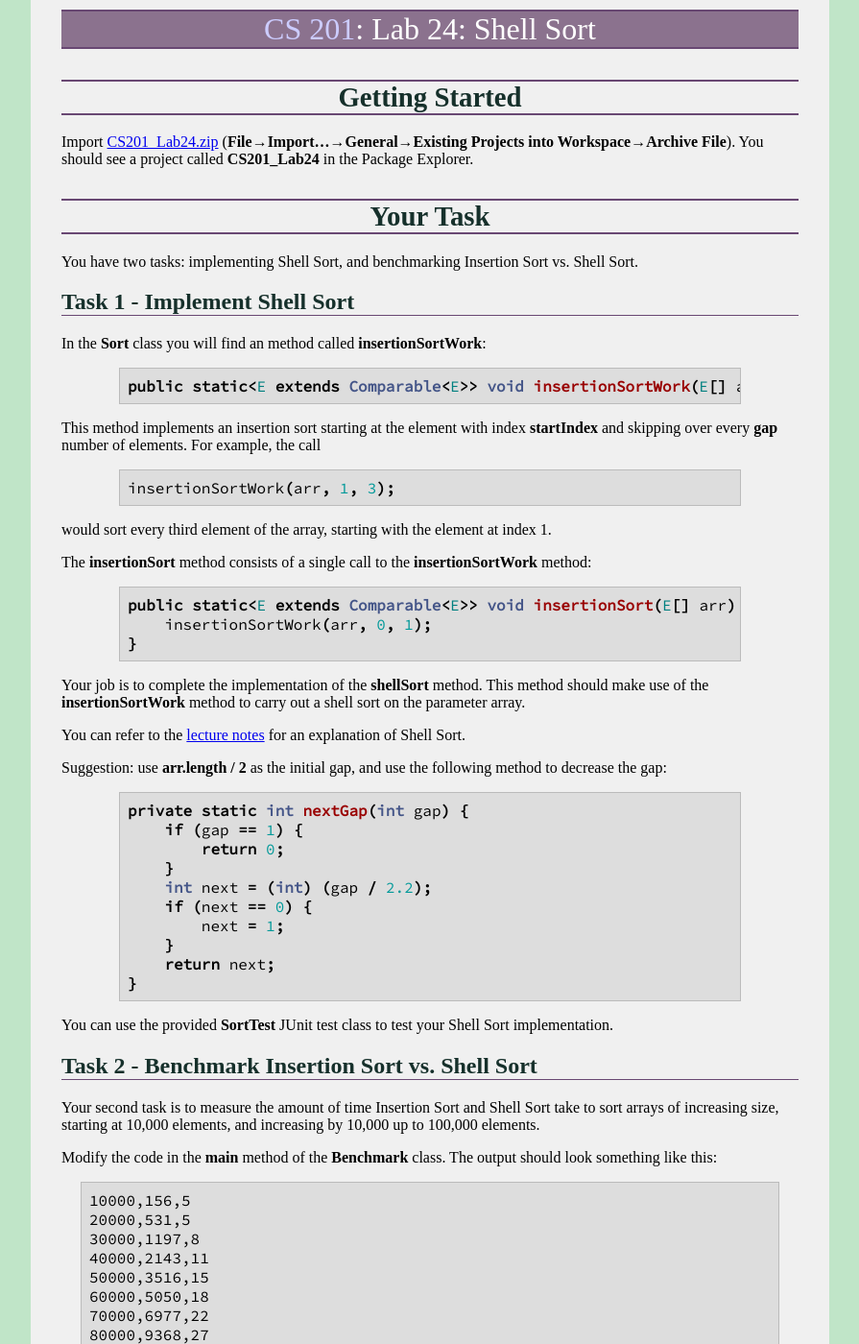
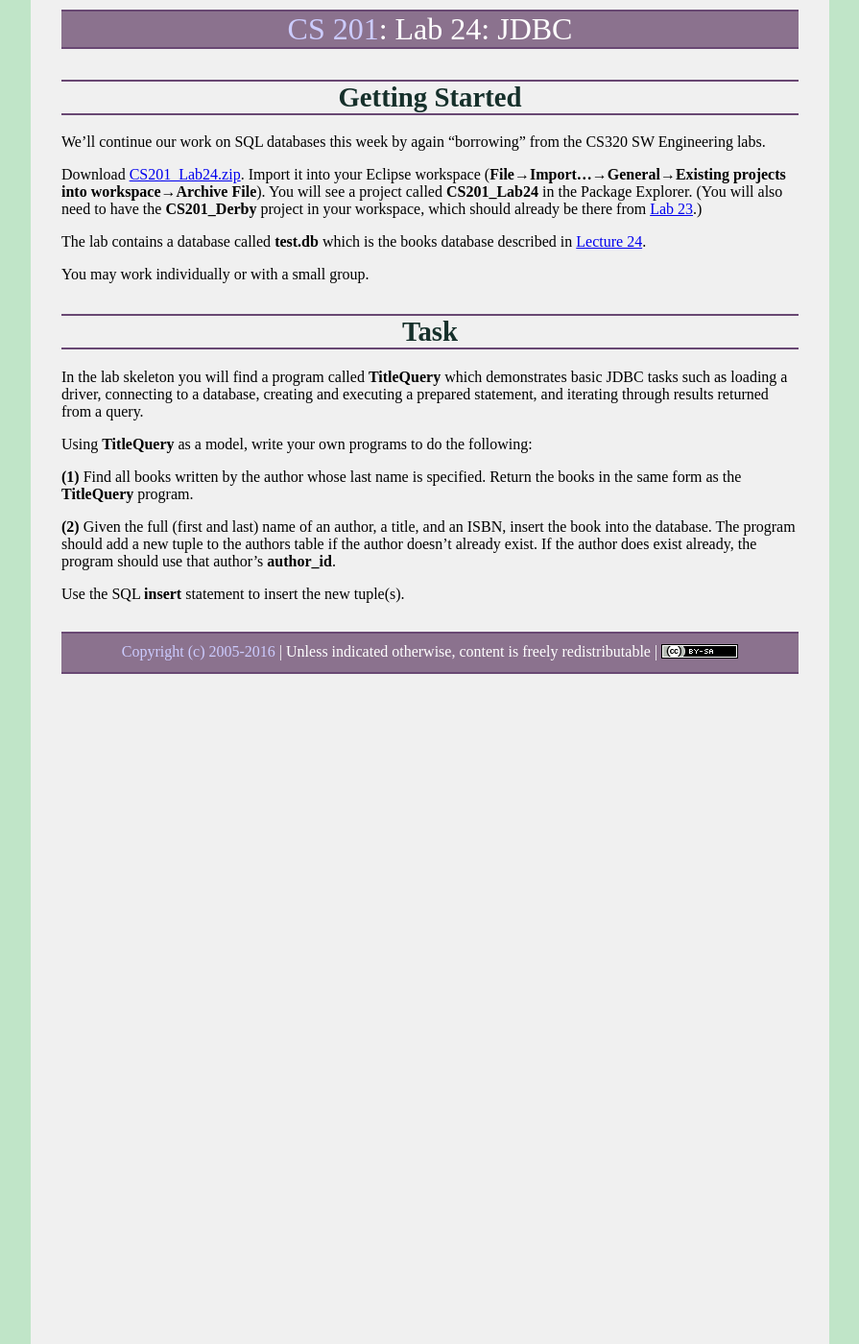
Before and after one commit to ycpcs/cs201-fall2016, a Jekyll site: the page built from labs/lab24.md, in a window 1280 px wide and 1400 px high. Shown: the whole window at 96% size, without its empty margins (192-1087 px from the left). Built offline with Jekyll 4.4.1, drawn with Linux system fonts in a browser that asks for light colours; some web fonts are replaced; some of the changed text lies outside the part shown.

Commit message:
renamed database lectures and labs

```diff
--- a/labs/lab24.md
+++ b/labs/lab24.md
@@ -1,111 +1,27 @@
 ---
 layout: default
-title: "Lab 24: Shell Sort"
+title: "Lab 24: JDBC"
 ---
 
 Getting Started
 ===============
+We'll continue our work on SQL databases this week by again "borrowing" from the CS320 SW Engineering labs.
 
-Import [CS201\_Lab24.zip](CS201_Lab24.zip) (**File&rarr;Import...&rarr;General&rarr;Existing Projects into Workspace&rarr;Archive File**). You should see a project called **CS201\_Lab24** in the Package Explorer.
+Download [CS201\_Lab24.zip](CS201_Lab24.zip). Import it into your Eclipse workspace (**File&rarr;Import...&rarr;General&rarr;Existing projects into workspace&rarr;Archive File**). You will see a project called **CS201\_Lab24** in the Package Explorer.  (You will also need to have the **CS201_Derby** project in your workspace, which should already be there from [Lab 23](lab23.html).)
 
-Your Task
-=========
+The lab contains a database called **test.db** which is the books database described in [Lecture 24](../lectures/lecture24.html).
 
-You have two tasks: implementing Shell Sort, and benchmarking Insertion Sort vs. Shell Sort.
+You may work individually or with a small group.
 
-Task 1 - Implement Shell Sort
------------------------------
+Task
+====
 
-In the **Sort** class you will find an method called **insertionSortWork**:
+In the lab skeleton you will find a program called **TitleQuery** which demonstrates basic JDBC tasks such as loading a driver, connecting to a database, creating and executing a prepared statement, and iterating through results returned from a query.
 
-{% highlight java %}
-public static<E extends Comparable<E>> void insertionSortWork(E[] arr, int startIndex, int gap) {
-{% endhighlight %}
+Using **TitleQuery** as a model, write your own programs to do the following:
 
-This method implements an insertion sort starting at the element with index **startIndex** and skipping over every **gap** number of elements. For example, the call
+**(1)** Find all books written by the author whose last name is specified. Return the books in the same form as the **TitleQuery** program.
 
-{% highlight java %}
-insertionSortWork(arr, 1, 3);
-{% endhighlight %}
+**(2)** Given the full (first and last) name of an author, a title, and an ISBN, insert the book into the database. The program should add a new tuple to the authors table if the author doesn't already exist. If the author does exist already, the program should use that author's **author\_id**.
 
-would sort every third element of the array, starting with the element at index 1.
-
-The **insertionSort** method consists of a single call to the **insertionSortWork** method:
-
-{% highlight java %}
-public static<E extends Comparable<E>> void insertionSort(E[] arr) {
-    insertionSortWork(arr, 0, 1);
-}
-{% endhighlight %}
-
-Your job is to complete the implementation of the **shellSort** method. This method should make use of the **insertionSortWork** method to carry out a shell sort on the parameter array.
-
-You can refer to the [lecture notes](../lecture/lecture24.html) for an explanation of Shell Sort.
-
-Suggestion: use **arr.length / 2** as the initial gap, and use the following method to decrease the gap:
-
-{% highlight java %}
-private static int nextGap(int gap) {
-    if (gap == 1) {
-        return 0;
-    }
-    int next = (int) (gap / 2.2);
-    if (next == 0) {
-        next = 1;
-    }
-    return next;
-}
-{% endhighlight %}
-
-You can use the provided **SortTest** JUnit test class to test your Shell Sort implementation.
-
-Task 2 - Benchmark Insertion Sort vs. Shell Sort
-------------------------------------------------
-
-Your second task is to measure the amount of time Insertion Sort and Shell Sort take to sort arrays of increasing size, starting at 10,000 elements, and increasing by 10,000 up to 100,000 elements.
-
-Modify the code in the **main** method of the **Benchmark** class. The output should look something like this:
-
-    10000,156,5
-    20000,531,5
-    30000,1197,8
-    40000,2143,11
-    50000,3516,15
-    60000,5050,18
-    70000,6977,22
-    80000,9368,27
-    90000,12188,29
-    100000,15409,33
-
-where each data point has the form
-
-> *numElements*,*insertionSortTime*,*shellSortTime*
-
-Your times will likely be different, but the overall trend should be similar.
-
-Plot the data in excel: your plot should look something like the following:
-
-> ![image](images/lab24/benchPlot.png)
-
-Copy your Excel file into the Eclipse project. (Put it in the subdirectory of your Eclipse workspace called **CS201\_Lab24**, and in Eclipse right-click on the project and choose **Refresh**.)
-
-Submitting
-==========
-
-When you are done, submit the lab to the Marmoset server using either of the methods below.
-
-From Eclipse
-------------
-
-If you have the [Simple Marmoset Uploader Plugin](../resources/index.html) installed, select the project (**CS201\_Lab24**) in the package explorer and then press the blue up arrow button in the toolbar. Enter your Marmoset username and password when prompted.
-
-From a web browser
-------------------
-
-Save the project (**CS201\_Lab24**) to a zip file by right-clicking it and choosing
-
-> **Export...&rarr;Archive File**
-
-Upload the saved zip file to the Marmoset server as **lab24**. The server URL is
-
-> <https://cs.ycp.edu/marmoset/>
+Use the SQL **insert** statement to insert the new tuple(s).
```
Also changed, not shown: labs/index.md (+2 -2 lines), labs/lab23.md (+52 -63 lines), labs/lab25.md (deleted, +0 -52 lines), labs/lab26-SQLDB.md (deleted, +0 -77 lines), labs/lab27-JDBC.md (deleted, +0 -27 lines), lectures/lecture24.md (renamed from lectures/lecture26.md, +1 -1 lines), lectures/lecture25.md (+38 -63 lines), lectures/lecture27.md (deleted, +0 -60 lines), schedule.md (+2 -2 lines), 6 other files.
